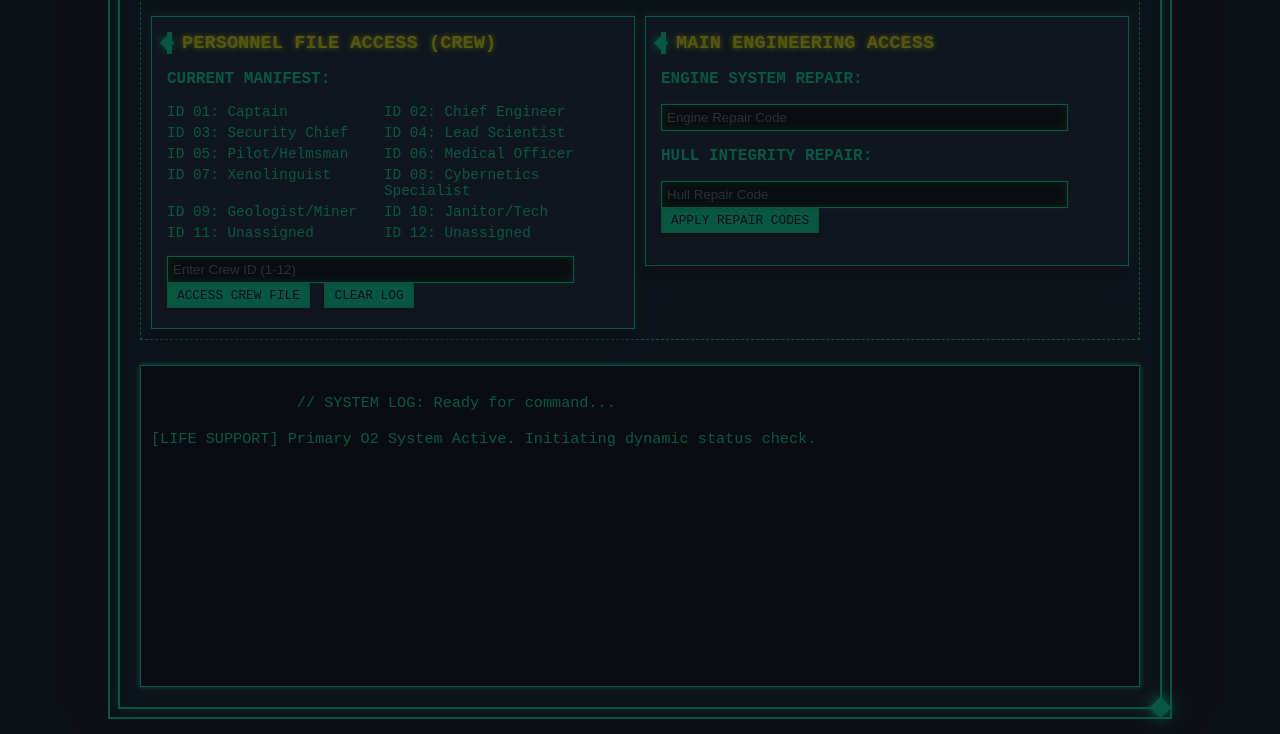
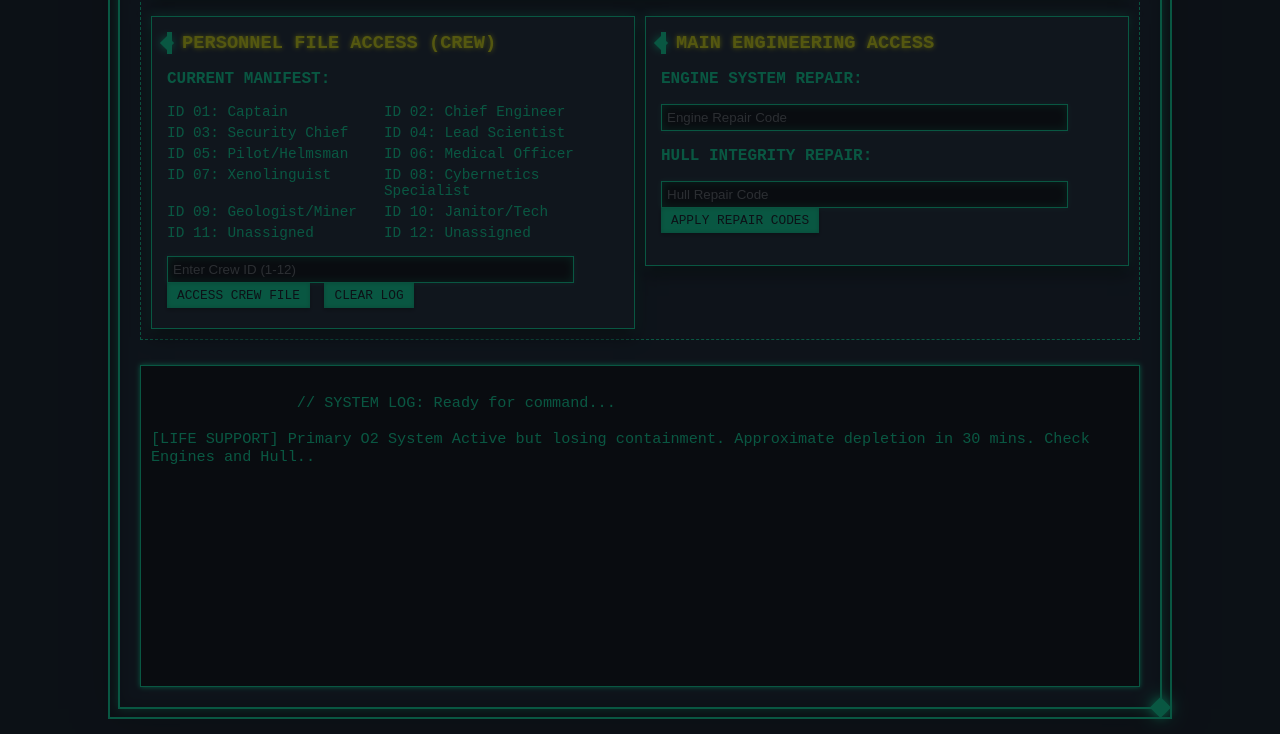
Before and after one commit to nilukpeiris/Eridanus-OS, a plain HTML site: page index.html in a window 1280 px wide. Shown: the part 1319-2053 px from the top of the page. Drawn offline with Linux system fonts and the light colour scheme.

Commit message:
index.html

```diff
--- a/index.html
+++ b/index.html
@@ -942,7 +942,7 @@
         function startO2LogicLoop() {
             if (o2DynamicInterval) { return; }
 
-            appendToLog("\n[LIFE SUPPORT] Primary O2 System Active. Initiating dynamic status check.");
+            appendToLog("\n[LIFE SUPPORT] Primary O2 System Active but losing containment. Approximate depletion in 30 mins. Check Engines and Hull..");
 
             o2DynamicInterval = setInterval(() => {
                 const engineFixed = shipData.engine.status === "ONLINE / STANDBY";
```
